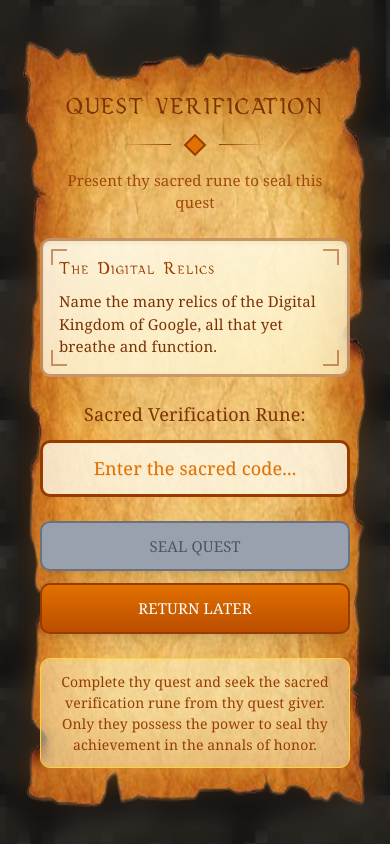
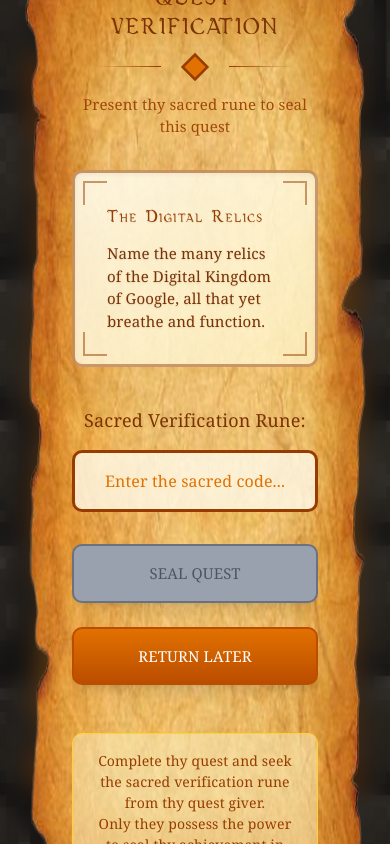
Before and after one commit to ChocoCodes/gdgoc-quest, a React (Vite) app: page / in a window 390 px wide. Both pictures are taken after a click on the element 195 px from the left and 450 px from the top of the page. Built offline with nearby package versions, Linux system fonts and the light colour scheme.

Commit message:
chore: remove redundants, fix responsiveness

```diff
--- a/src/components/quest-verification.tsx
+++ b/src/components/quest-verification.tsx
@@ -1,8 +1,4 @@
-"use client";
-
-import type React from "react";
-
-import { useState, useEffect } from "react";
+import { useEffect, useState } from "react";
 import { useGSAPAnimations } from "../hooks/useGSAPAnimations";
 import type { Quest } from "../hooks/useQuestBank";
 import { ParchmentBackground } from "./parchment-background";
@@ -56,9 +52,6 @@ const QuestVerification = ({
 
       if (isValid) {
         setSuccess(true);
-        setTimeout(() => {
-          handleClose();
-        }, 2500);
       } else {
         setError(
           "The runes do not align. Seek the true code from thy quest giver."
@@ -76,133 +69,87 @@ const QuestVerification = ({
     >
       <div
         ref={modalRef}
-        className="relative w-full max-w-full sm:max-w-2xl md:max-w-3xl"
+        className="relative w-full max-w-lg sm:max-w-3xl md:max-w-4xl lg:max-w-5xl"
         onClick={(e) => e.stopPropagation()}
       >
         <ParchmentBackground
-          minHeight="min-h-[90vh] sm:min-h-[600px]"
-          className="overflow-hidden"
+          minHeight="min-h-[90vh] sm:min-h-[600px] lg:min-h-[700px]"
+          className="overflow-hidden p-8 sm:p-10 lg:p-12"
         >
           {success ? (
-            <div className="flex flex-col items-center justify-center h-full text-center animate-pulse py-8">
-              <div className="flex-1 flex flex-col items-center justify-center space-y-6">
-                <div className="text-6xl sm:text-8xl mb-4">
+            <div className="flex flex-col items-center justify-center h-full text-center animate-pulse space-y-10">
+              <div className="text-6xl sm:text-8xl">
                 {quest.isGrandPrize ? "🏆👑" : "🏆"}
               </div>
               <h2
                 className={`font-jacquard-display text-display-lg ${
                   quest.isGrandPrize ? "text-yellow-800" : "text-green-800"
-                  } mb-4 tracking-wide`}
+                } tracking-wide`}
               >
                 {quest.isGrandPrize ? "GRAND PRIZE SEALED!" : "QUEST SEALED!"}
               </h2>
-                <p className="font-serif-readable text-body-lg text-amber-800 leading-relaxed px-4 max-w-lg">
+              <p className="font-serif-readable text-body-lg text-amber-800 leading-relaxed max-w-xl">
                 {quest.isGrandPrize
                   ? "Thou hast claimed the ultimate prize! Thy name shall be etched in golden letters upon the sacred scrolls of legend!"
                   : "Thy deed is recorded in the annals of valor. Well done, noble adventurer!"}
               </p>
-                <div className="flex items-center justify-center gap-4 mt-6">
-                  <div
-                    className={`w-16 sm:w-24 h-px bg-gradient-to-r from-transparent ${
-                      quest.isGrandPrize ? "to-yellow-700" : "to-green-700"
-                    }`}
-                  ></div>
-                  <div
-                    className={`w-3 h-3 ${
-                      quest.isGrandPrize ? "bg-yellow-700" : "bg-green-700"
-                    } rotate-45`}
-                  ></div>
-                  <div
-                    className={`w-16 sm:w-24 h-px bg-gradient-to-l from-transparent ${
-                      quest.isGrandPrize ? "to-yellow-700" : "to-green-700"
-                    }`}
-                  ></div>
-                </div>
-              </div>
             </div>
           ) : (
-            <div className="flex flex-col h-full py-6">
-              {/* Header section with more top padding */}
-              <div className="text-center mb-6 pt-4">
-                <h2 className="font-jacquard-display text-display-lg text-amber-900 mb-4 tracking-wide">
+            <div className="flex flex-col h-full space-y-8 sm:space-y-10 pt-8 lg:space-y-12">
+              {/* Header section */}
+              <div className="text-center space-y-4 sm:space-y-5">
+                <h2 className="font-jacquard-display text-display-lg text-amber-900 tracking-wide">
                   QUEST VERIFICATION
                 </h2>
-                <div className="flex items-center justify-center gap-4 sm:gap-6 mb-4">
-                  <div className="w-12 sm:w-20 h-px bg-gradient-to-r from-transparent to-amber-800"></div>
+                <div className="flex items-center justify-center gap-6 sm:gap-8">
+                  <div className="w-16 sm:w-24 h-px bg-gradient-to-r from-transparent to-amber-800"></div>
                   <div className="relative">
-                    <div className="w-4 h-4 bg-amber-800 rotate-45"></div>
-                    <div className="absolute inset-0 w-4 h-4 bg-amber-600 rotate-45 scale-75"></div>
+                    <div className="w-5 h-5 bg-amber-800 rotate-45"></div>
+                    <div className="absolute inset-0 w-5 h-5 bg-amber-600 rotate-45 scale-75"></div>
                   </div>
-                  <div className="w-12 sm:w-20 h-px bg-gradient-to-l from-transparent to-amber-800"></div>
+                  <div className="w-16 sm:w-24 h-px bg-gradient-to-l from-transparent to-amber-800"></div>
                 </div>
-                <p className="font-serif-readable text-body-lg text-amber-800 opacity-90 px-2">
+                <p className="font-serif-readable text-body-lg text-amber-800 opacity-90 px-2 sm:px-4 lg:px-6">
                   Present thy sacred rune to seal this quest
                 </p>
               </div>
 
-              {/* Quest details section */}
+              {/* Quest details */}
               <div
-                className={`${
+                className={`bg-gradient-to-br from-amber-50/90 to-amber-100/80 border-3 border-amber-800/50 rounded-lg p-8 mb-10 max-w-2xl w-full shadow-inner relative
+                  ${
                     quest.isGrandPrize
-                    ? "bg-gradient-to-br from-yellow-50/90 to-yellow-100/80 border-3 border-yellow-800/50"
-                    : "bg-gradient-to-br from-amber-50/90 to-amber-100/80 border-3 border-amber-800/50"
-                } rounded-lg p-4 sm:p-6 mb-6 w-full shadow-inner relative`}
+                      ? "from-yellow-50/90 to-yellow-100/80 border-yellow-800/50"
+                      : ""
+                  }
+                `}
               >
                 {quest.isGrandPrize && (
-                  <div className="absolute top-0 left-0 right-0 bg-gradient-to-r from-yellow-500 to-amber-500 text-yellow-900 text-center py-1 font-jacquard-display font-bold text-xs sm:text-sm tracking-wider shadow-lg rounded-t-lg">
+                  <div className="absolute top-0 left-0 right-0 bg-gradient-to-r from-yellow-500 to-amber-500 text-yellow-900 text-center py-1 font-jacquard-display font-bold text-xs sm:text-sm tracking-wider rounded-t-lg">
                     ⭐ GRAND PRIZE QUEST ⭐
                   </div>
                 )}
-
-                <div
-                  className={`absolute top-2 left-2 w-4 sm:w-6 h-4 sm:h-6 border-l-2 border-t-2 ${
-                    quest.isGrandPrize
-                      ? "border-yellow-800"
-                      : "border-amber-800"
-                  } opacity-50`}
-                ></div>
-                <div
-                  className={`absolute top-2 right-2 w-4 sm:w-6 h-4 sm:h-6 border-r-2 border-t-2 ${
-                    quest.isGrandPrize
-                      ? "border-yellow-800"
-                      : "border-amber-800"
-                  } opacity-50`}
-                ></div>
-                <div
-                  className={`absolute bottom-2 left-2 w-4 sm:w-6 h-4 sm:h-6 border-l-2 border-b-2 ${
-                    quest.isGrandPrize
-                      ? "border-yellow-800"
-                      : "border-amber-800"
-                  } opacity-50`}
-                ></div>
-                <div
-                  className={`absolute bottom-2 right-2 w-4 sm:w-6 h-4 sm:h-6 border-r-2 border-b-2 ${
-                    quest.isGrandPrize
-                      ? "border-yellow-800"
-                      : "border-amber-800"
-                  } opacity-50`}
-                ></div>
+                <div className="absolute top-2 left-2 w-6 h-6 border-l-2 border-t-2 border-amber-800 opacity-50"></div>
+                <div className="absolute top-2 right-2 w-6 h-6 border-r-2 border-t-2 border-amber-800 opacity-50"></div>
+                <div className="absolute bottom-2 left-2 w-6 h-6 border-l-2 border-b-2 border-amber-800 opacity-50"></div>
+                <div className="absolute bottom-2 right-2 w-6 h-6 border-r-2 border-b-2 border-amber-800 opacity-50"></div>
 
                 <h3
                   className={`font-jacquard-display text-heading-lg font-bold ${
                     quest.isGrandPrize ? "text-yellow-800" : "text-amber-800"
-                  } mb-3 tracking-wide ${quest.isGrandPrize ? "mt-4" : ""}`}
+                  } mb-4 tracking-wide text-readable`}
                 >
                   {quest.title}
                 </h3>
-
-                <p
-                  className={`font-serif-readable text-body-lg ${
-                    quest.isGrandPrize ? "text-yellow-900" : "text-amber-900"
-                  } leading-relaxed`}
-                >
+                {/* Removed the div containing difficulty and category spans */}
+                <p className="font-serif-readable text-body-lg text-amber-900 leading-relaxed text-readable">
                   {quest.description}
                 </p>
               </div>
 
               {/* Input section */}
-              <div className="w-full mb-6">
-                <label className="block font-serif-readable text-heading-lg font-bold text-amber-900 mb-3 text-center">
+              <div className="space-y-4 w-full">
+                <label className="block font-serif-readable text-heading-lg font-bold text-amber-900 text-center">
                   Sacred Verification Rune:
                 </label>
                 <input
@@ -210,27 +157,24 @@ const QuestVerification = ({
                   value={passcode}
                   onChange={(e) => setPasscode(e.target.value.toUpperCase())}
                   placeholder="Enter the sacred code..."
-                  className="w-full px-4 sm:px-6 py-3 sm:py-4 border-3 border-amber-800 rounded-lg bg-amber-50/80 text-amber-900 font-serif-readable text-heading-lg placeholder-amber-600 focus:outline-none focus:border-amber-900 focus:bg-white transition-all duration-300 text-center tracking-widest"
+                  className="w-full px-6 py-4 border-3 border-amber-800 rounded-lg bg-amber-50/80 text-amber-900 font-serif-readable placeholder-amber-600 focus:outline-none focus:border-amber-900 focus:bg-white transition-all duration-300 text-center tracking-widest"
                   disabled={isVerifying}
                   onKeyPress={(e) => e.key === "Enter" && handleVerify()}
-                  style={{
-                    textShadow: "0.5px 0.5px 1px rgba(139, 69, 19, 0.1)",
-                  }}
                 />
 
                 {error && (
-                  <p className="mt-3 text-red-800 font-serif-readable text-body-md font-bold text-center bg-red-100 border border-red-300 rounded-lg py-2 px-4">
+                  <p className="text-red-800 font-serif-readable text-body-md font-bold text-center bg-red-100 border border-red-300 rounded-lg py-2 px-4">
                     {error}
                   </p>
                 )}
               </div>
 
-              {/* Buttons section */}
-              <div className="flex flex-col sm:flex-row gap-3 mb-6">
+              {/* Buttons */}
+              <div className="flex flex-col sm:flex-row justify-center gap-6 sm:gap-8">
                 <button
                   onClick={handleVerify}
                   disabled={isVerifying || !passcode.trim()}
-                  className={`px-6 sm:px-8 py-3 sm:py-4 font-serif-readable text-body-lg font-bold rounded-lg transition-all duration-300 shadow-lg border-2 ${
+                  className={`px-8 py-4 font-serif-readable text-body-lg font-bold rounded-lg transition-all duration-300 shadow-lg border-2 flex-1 ${
                     isVerifying || !passcode.trim()
                       ? "bg-gray-400 text-gray-600 cursor-not-allowed border-gray-500"
                       : "bg-gradient-to-b from-green-600 to-green-700 hover:from-green-500 hover:to-green-600 text-white hover:scale-105 active:scale-95 border-green-800"
@@ -250,15 +194,15 @@ const QuestVerification = ({
 
                 <button
                   onClick={handleClose}
-                  className="px-6 sm:px-8 py-3 sm:py-4 font-serif-readable text-body-lg font-bold bg-gradient-to-b from-amber-600 to-amber-700 hover:from-amber-500 hover:to-amber-600 text-white rounded-lg transition-all duration-300 hover:scale-105 active:scale-95 shadow-lg border-2 border-amber-800"
+                  className="px-8 py-4 font-serif-readable text-body-lg font-bold bg-gradient-to-b from-amber-600 to-amber-700 hover:from-amber-500 hover:to-amber-600 text-white rounded-lg transition-all duration-300 hover:scale-105 active:scale-95 shadow-lg border-2 border-amber-700 flex-1"
                 >
                   RETURN LATER
                 </button>
               </div>
 
-              {/* Footer instruction */}
-              <div className="text-center mt-auto">
-                <p className="font-serif-readable text-body-md text-amber-800 leading-relaxed bg-amber-100/50 border border-amber-300 rounded-lg py-3 px-4 text-sm sm:text-base">
+              {/* Footer */}
+              <div className="text-center mt-auto pt-4 sm:pt-6">
+                <p className="font-serif-readable text-body-md text-amber-800 leading-relaxed bg-amber-100/50 border border-amber-300 rounded-lg py-4 px-6 text-sm sm:text-base">
                   Complete thy quest and seek the sacred verification rune from
                   thy quest giver.
                   <br />
```
Also changed, not shown: src/hooks/useQuestBank.ts (+0 -32 lines). Lines whose indentation alone changed are shown as unchanged.
